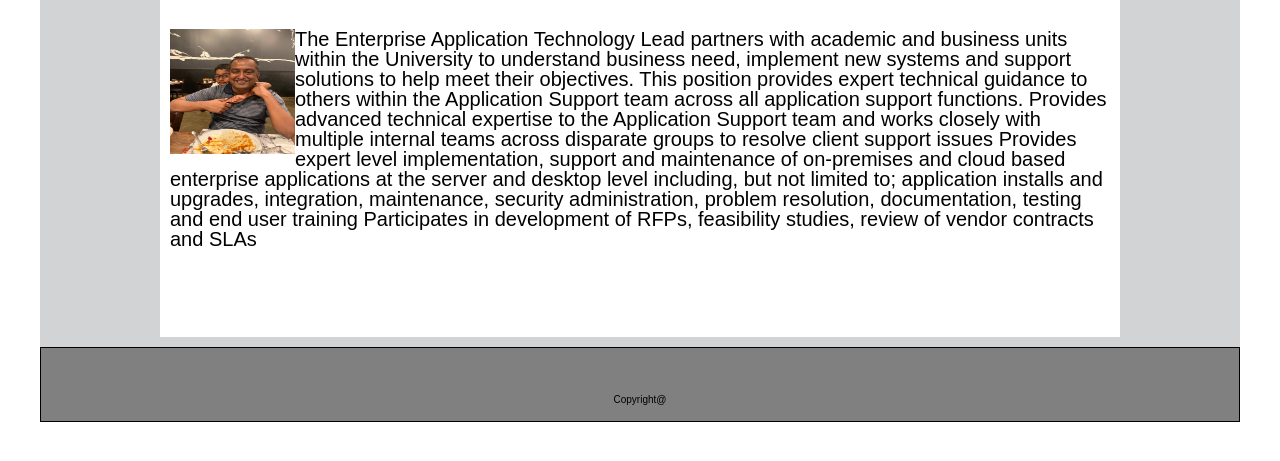
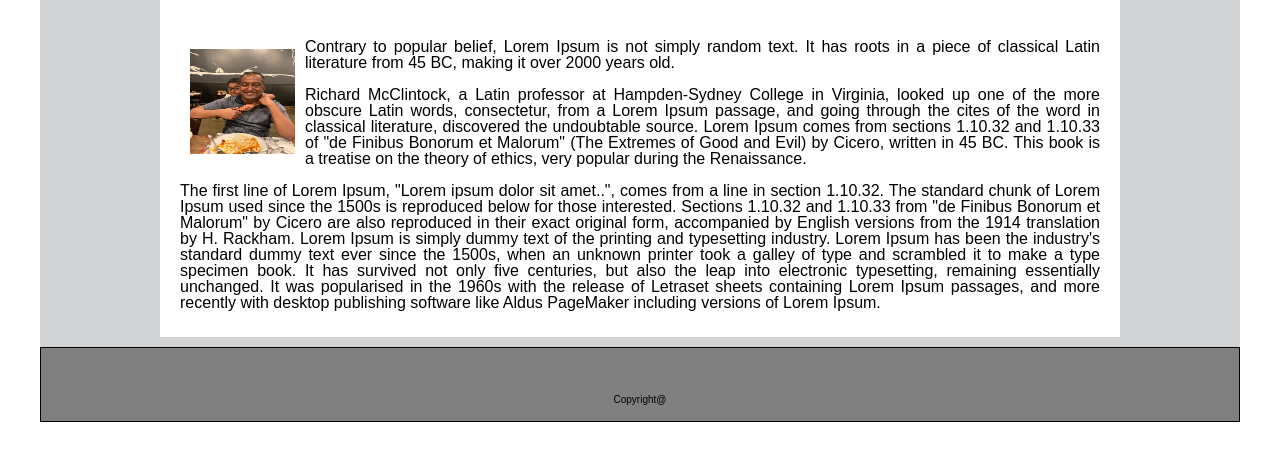
Before and after one commit to hpraveen1983/Basic-Portfolio, a plain HTML site: page index.html in a window 1280 px wide. Shown: the part 173-634 px from the top of the page. Drawn offline with Linux system fonts and the light colour scheme; files whose address does not match are found by name.

Commit message:
few formatting fixes

```diff
--- a/assets/css/style.css
+++ b/assets/css/style.css
@@ -19,7 +19,7 @@
 }
 
 header {
-    background-color:white;
+  background-color: white;
   width: 1200px;
   height: 75px;
   padding: 10px;
@@ -29,7 +29,7 @@
 }
 
 footer {
-    background-color:grey;
+  background-color: grey;
   width: 1200px;
   height: 75px;
   padding: 10px;
@@ -39,7 +39,7 @@
 }
 
 main {
-      background-color:white;
+  background-color: white;
   width: 960px;
   height: 400px;
   margin: auto;
@@ -51,7 +51,7 @@
   width: 200px;
   border: 1px solid black;
   position: absolute;
-    left:205px;
+  left: 205px;
   top: 25px;
   background-color: aqua;
   color: white;
@@ -65,7 +65,7 @@
   width: 100px;
   border: 1px solid black;
   position: absolute;
-    right:205px;
+  right: 205px;
   top: 25px;
   background-color: white;
   padding: 15px;
@@ -76,10 +76,10 @@
   width: 100px;
   border: 1px solid black;
   position: absolute;
-    right:305px;
+  right: 305px;
   top: 25px;
   background-color: white;
-    color:aqua;
+  color: aqua;
   padding: 15px;
 }
 
@@ -88,10 +88,10 @@
   width: 100px;
   border: 1px solid black;
   position: absolute;
-    right:405px;
+  right: 405px;
   top: 25px;
   background-color: white;
-    color:aqua;
+  color: aqua;
   padding: 15px;
 }
 
@@ -115,7 +115,7 @@ h1 {
   width: 960px;
   border-bottom: 1px solid black;
   position: absolute;
-    left:203px;
+  left: 203px;
   top: 110px;
   background-color: white;
   color: aqua;
@@ -123,9 +123,7 @@ h1 {
   font-family: 'Georgia', Times, Times New Roman, serif;
 }
 
-  p {
-
-  }
+p {}
 
 #form {
   position: absolute;
@@ -135,7 +133,7 @@ h1 {
 
 input[type=submit] {
   width: 150px;
-    background-color:aqua;
+  background-color: aqua;
   color: white;
   padding: 14px 20px;
   margin: 8px 0;
@@ -148,10 +146,8 @@ h1 {
   background-color: #45a049;
 }
 
-
-  #textbox{
+#textbox {
   background-color: antiquewhite;
-
 }
 
 #pp {
@@ -165,3 +161,19 @@ h1 {
   font-size: 10px;
   padding-top: 30px;
 }
+
+#summary {
+  padding: 10px;
+  text-align: justify;
+  font-size: 16px;
+}
+
+#sid {
+  position: absolute;
+  bottom: -50px;
+  right: 120px;
+}
+
+#ppi {
+  padding: 10px;
+}
--- a/index.html
+++ b/index.html
@@ -11,7 +11,9 @@
 <body>
   <div class="container">
     <header>
-        <div id="name"><p>Praveen <br> Hariharan</p></div>
+      <div id="name">
+        <p>Praveen <br> Hariharan</p>
+      </div>
       <div id="about">
         <a href="index.html" style="text-decoration: none">About</a>
       </div>
@@ -27,12 +29,30 @@
       <main>
         <h1>About Me</h1>
         <hr>
-          <p><img src="ProfilePic.JPG" alt="My Pic" width="125" height="125">
-            The Enterprise Application Technology Lead partners with academic and business units within the University to understand business need, implement new systems and support solutions to help meet their objectives.
-            This position provides expert technical guidance to others within the Application Support team across all application support functions.
-            Provides advanced technical expertise to the Application Support team and works closely with multiple internal teams across disparate groups to resolve client support issues
-            Provides expert level implementation, support and maintenance of on-premises and cloud based enterprise applications at the server and desktop level including, but not limited to; application installs and upgrades, integration, maintenance, security administration, problem resolution, documentation, testing and end user training
-            Participates in development of RFPs, feasibility studies, review of vendor contracts and SLAs</p>
+        <p id="summary"><img id="ppi" src="ProfilePic.JPG" alt="My Pic" width="125" height="125">
+          Contrary to popular belief, Lorem Ipsum is not simply random text. It has roots in a piece of classical Latin
+          literature from 45 BC, making it over 2000 years old.
+          <br>
+          <br>
+          Richard McClintock, a Latin professor at Hampden-Sydney
+          College in Virginia, looked up one of the more obscure Latin words, consectetur, from a Lorem Ipsum passage,
+          and going through the cites of the word in classical literature, discovered the undoubtable source. Lorem
+          Ipsum comes from sections 1.10.32 and 1.10.33 of "de Finibus Bonorum et Malorum" (The Extremes of Good and
+          Evil) by Cicero, written in 45 BC. This book is a treatise on the theory of ethics, very popular during the
+          Renaissance.
+          <br>
+          <br>
+          The first line of Lorem Ipsum, "Lorem ipsum dolor sit amet..", comes from a line in section
+          1.10.32. The standard chunk of Lorem Ipsum used since the 1500s is reproduced below for those interested.
+          Sections
+          1.10.32 and 1.10.33 from "de Finibus Bonorum et Malorum" by Cicero are also reproduced in their exact original
+          form, accompanied by English versions from the 1914 translation by H. Rackham. Lorem Ipsum is simply dummy
+          text of the printing and typesetting industry. Lorem Ipsum has been the industry's standard dummy text ever
+          since the 1500s, when an unknown printer took a galley of type and scrambled it to make a type specimen book.
+          It has survived not only five centuries, but also the leap into electronic typesetting, remaining essentially
+          unchanged. It was popularised in the 1960s with the release of Letraset sheets containing Lorem Ipsum
+          passages, and more recently with desktop publishing software like Aldus PageMaker including versions of Lorem
+          Ipsum.</p>
       </main>
     </div>
     <footer>
@@ -40,4 +60,5 @@
     </footer>
   </div>
 </body>
+
 </html>
```
Also changed, not shown: contact.html (+9 -2 lines), portfolio.html (+6 -2 lines). Lines whose indentation alone changed are shown as unchanged.
